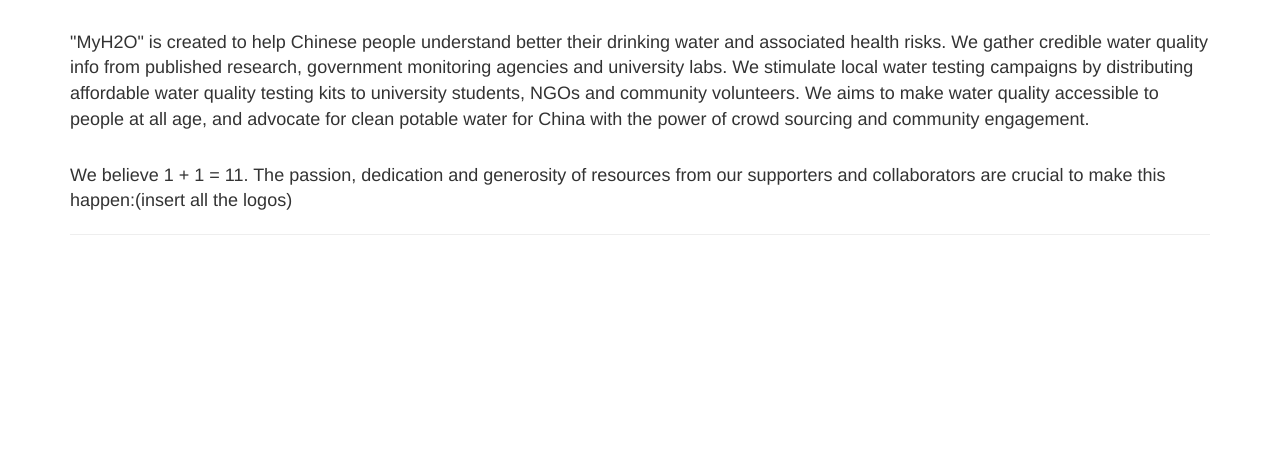
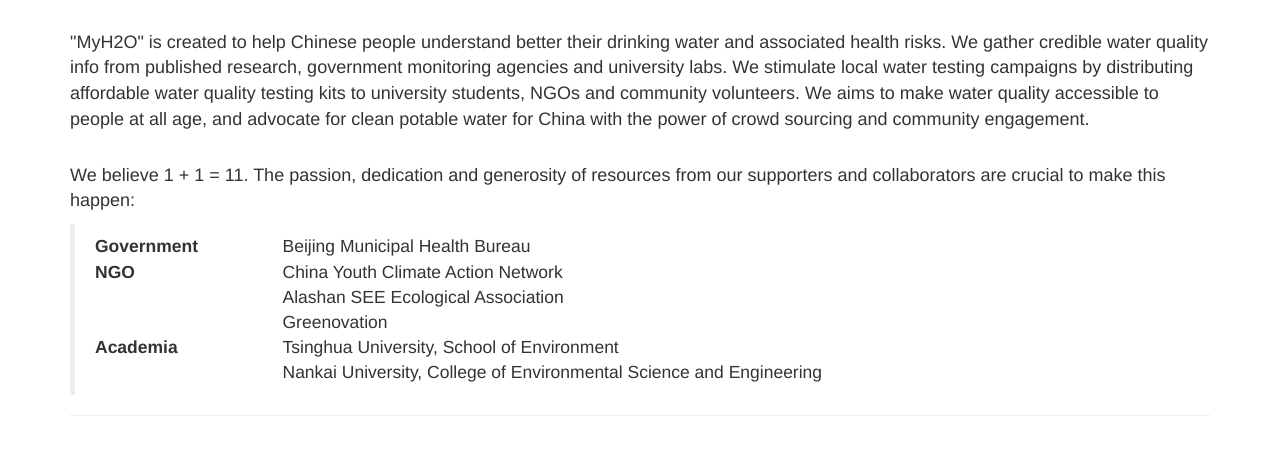
Before and after one commit to cckit/myh2o, a PHP site: page /project.php in a window 1280 px wide. Shown: the part 237-692 px from the top of the page. Run offline with PHP 8.4, Linux system fonts and the light colour scheme; some libraries are stand-ins or nearby versions.

Commit message:
Added parkers

```diff
--- a/project.php
+++ b/project.php
@@ -29,8 +29,22 @@
 		</p>
 		<br>
 		<p style="font-size:18px">
-			We believe 1 + 1 = 11. The passion, dedication and generosity of resources from our supporters and collaborators are crucial to make this happen:(insert all the logos)
+			We believe 1 + 1 = 11. The passion, dedication and generosity of resources from our supporters and collaborators are crucial to make this happen:
 		</p>
+        <blockquote>
+            <div class="row">
+                <div class="col-md-2"><b>Government</b></div>
+                <div class="col-md-10">Beijing Municipal Health Bureau</div>
+                <div class="col-md-12"></div>
+                <div class="col-md-2"><b>NGO</b></div>
+                <div class="col-md-10">China Youth Climate Action Network<br>
+            Alashan SEE Ecological Association<br>
+            Greenovation<br></div>
+                <div class="col-md-2"><b>Academia</b></div>
+                <div class="col-md-10">Tsinghua University, School of Environment<br>
+              Nankai University, College of Environmental Science and Engineering<br></div>
+            </div>
+        </blockquote>
         <hr class="featurette-divider">
 
         <!--<div class="featurette">
```
